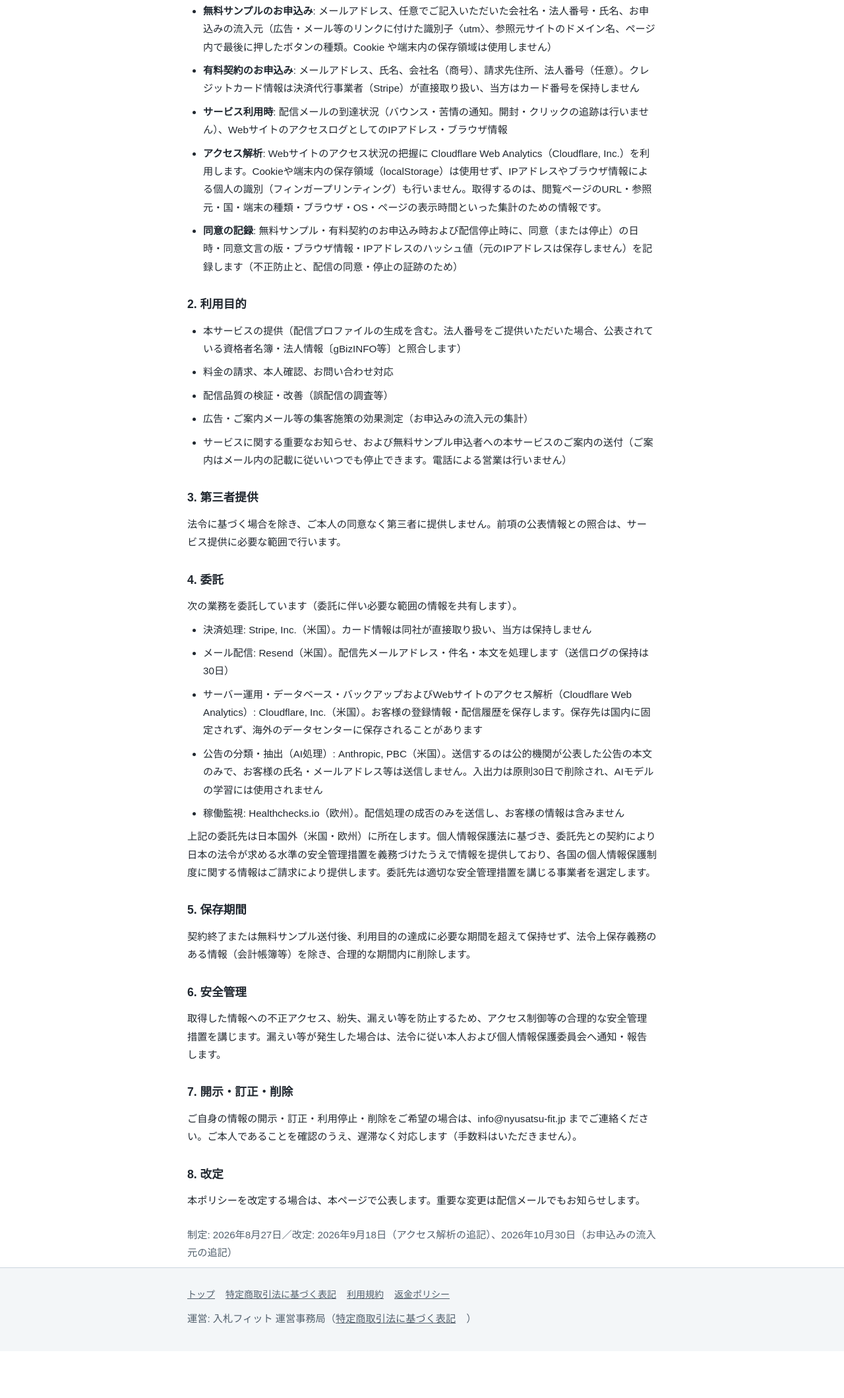
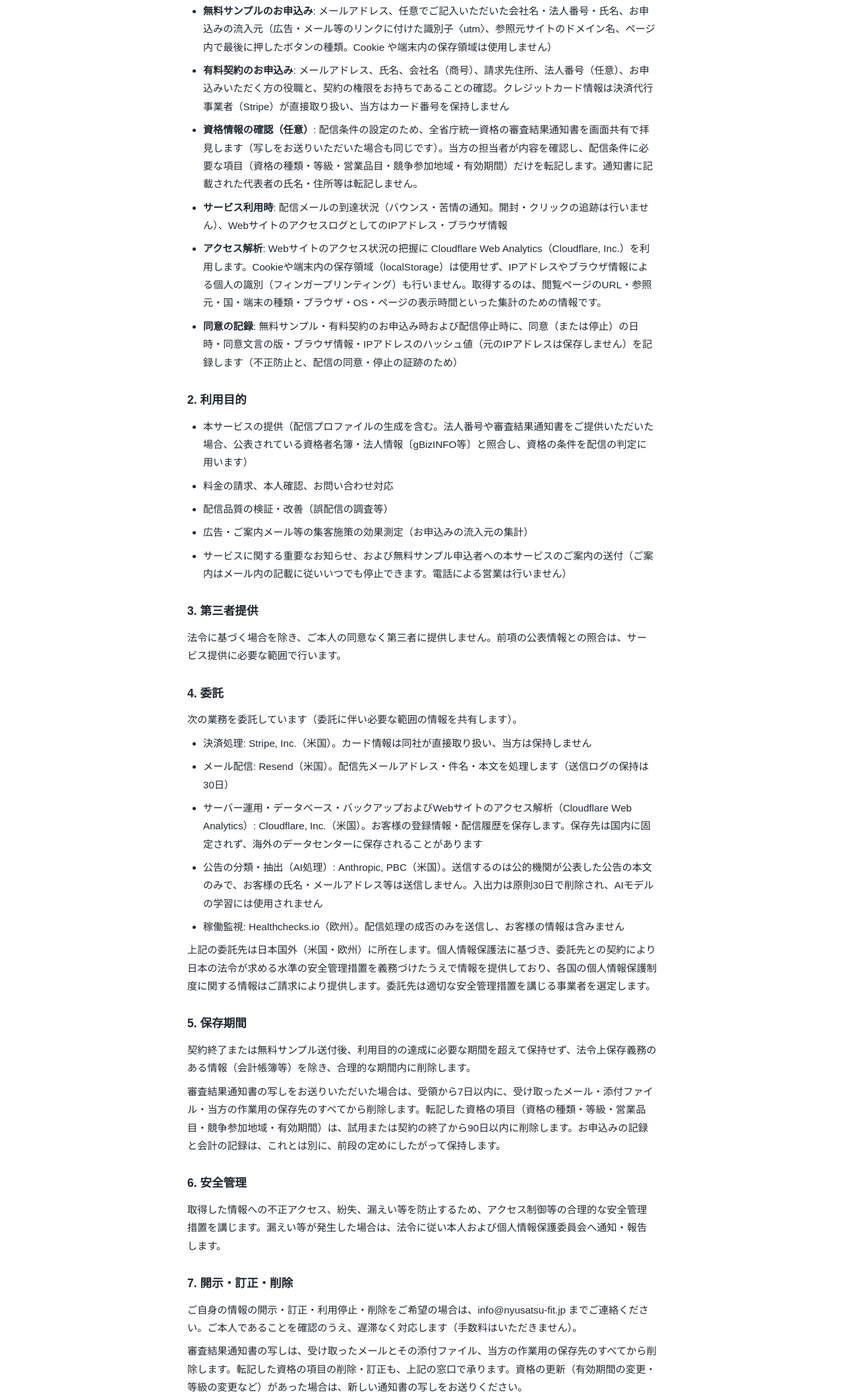
Before and after one commit to ebitake/nyusatsu-fit-site, a plain HTML site: page privacy.html in a window 1280 px wide. Shown: the part 282-2401 px from the top of the page at 66% size. Before the commit the page ends 2330 px from the top, so only its background shows below. Drawn offline with Linux system fonts and the light colour scheme.

Commit message:
privacy: 資格情報の確認（審査結果通知書は画面共有が基本・写しは 7 日以内に削除・転記は 5 項目だけ・転記した項目は試用／契約の終了から 90 日以内に削除）・有料申込の役職と契約権限の確認・照合の利用目的（HQ 11/25・ユーザー「この内容で公開 OK」・改定日は公開日に直す）
Co-Authored-By: Claude Opus 5.5 <noreply@anthropic.com>

```diff
--- a/privacy.html
+++ b/privacy.html
@@ -34,7 +34,8 @@ footer a{margin-right:16px;color:var(--muted)}
 <h2>1. 取得する情報</h2>
 <ul>
 <li><strong>無料サンプルのお申込み</strong>: メールアドレス、任意でご記入いただいた会社名・法人番号・氏名、お申込みの流入元（広告・メール等のリンクに付けた識別子〈utm〉、参照元サイトのドメイン名、ページ内で最後に押したボタンの種類。Cookie や端末内の保存領域は使用しません）</li>
-<li><strong>有料契約のお申込み</strong>: メールアドレス、氏名、会社名（商号）、請求先住所、法人番号（任意）。クレジットカード情報は決済代行事業者（Stripe）が直接取り扱い、当方はカード番号を保持しません</li>
+<li><strong>有料契約のお申込み</strong>: メールアドレス、氏名、会社名（商号）、請求先住所、法人番号（任意）、お申込みいただく方の役職と、契約の権限をお持ちであることの確認。クレジットカード情報は決済代行事業者（Stripe）が直接取り扱い、当方はカード番号を保持しません</li>
+<li><strong>資格情報の確認（任意）</strong>: 配信条件の設定のため、全省庁統一資格の審査結果通知書を画面共有で拝見します（写しをお送りいただいた場合も同じです）。当方の担当者が内容を確認し、配信条件に必要な項目（資格の種類・等級・営業品目・競争参加地域・有効期間）だけを転記します。通知書に記載された代表者の氏名・住所等は転記しません。</li>
 <li><strong>サービス利用時</strong>: 配信メールの到達状況（バウンス・苦情の通知。開封・クリックの追跡は行いません）、WebサイトのアクセスログとしてのIPアドレス・ブラウザ情報</li>
 <li><strong>アクセス解析</strong>: Webサイトのアクセス状況の把握に Cloudflare Web Analytics（Cloudflare, Inc.）を利用します。Cookieや端末内の保存領域（localStorage）は使用せず、IPアドレスやブラウザ情報による個人の識別（フィンガープリンティング）も行いません。取得するのは、閲覧ページのURL・参照元・国・端末の種類・ブラウザ・OS・ページの表示時間といった集計のための情報です。</li>
 <li><strong>同意の記録</strong>: 無料サンプル・有料契約のお申込み時および配信停止時に、同意（または停止）の日時・同意文言の版・ブラウザ情報・IPアドレスのハッシュ値（元のIPアドレスは保存しません）を記録します（不正防止と、配信の同意・停止の証跡のため）</li>
@@ -42,7 +43,7 @@ footer a{margin-right:16px;color:var(--muted)}
 
 <h2>2. 利用目的</h2>
 <ul>
-<li>本サービスの提供（配信プロファイルの生成を含む。法人番号をご提供いただいた場合、公表されている資格者名簿・法人情報〔gBizINFO等〕と照合します）</li>
+<li>本サービスの提供（配信プロファイルの生成を含む。法人番号や審査結果通知書をご提供いただいた場合、公表されている資格者名簿・法人情報〔gBizINFO等〕と照合し、資格の条件を配信の判定に用います）</li>
 <li>料金の請求、本人確認、お問い合わせ対応</li>
 <li>配信品質の検証・改善（誤配信の調査等）</li>
 <li>広告・ご案内メール等の集客施策の効果測定（お申込みの流入元の集計）</li>
@@ -65,17 +66,19 @@ footer a{margin-right:16px;color:var(--muted)}
 
 <h2>5. 保存期間</h2>
 <p>契約終了または無料サンプル送付後、利用目的の達成に必要な期間を超えて保持せず、法令上保存義務のある情報（会計帳簿等）を除き、合理的な期間内に削除します。</p>
+<p>審査結果通知書の写しをお送りいただいた場合は、受領から7日以内に、受け取ったメール・添付ファイル・当方の作業用の保存先のすべてから削除します。転記した資格の項目（資格の種類・等級・営業品目・競争参加地域・有効期間）は、試用または契約の終了から90日以内に削除します。お申込みの記録と会計の記録は、これとは別に、前段の定めにしたがって保持します。</p>
 
 <h2>6. 安全管理</h2>
 <p>取得した情報への不正アクセス、紛失、漏えい等を防止するため、アクセス制御等の合理的な安全管理措置を講じます。漏えい等が発生した場合は、法令に従い本人および個人情報保護委員会へ通知・報告します。</p>
 
 <h2>7. 開示・訂正・削除</h2>
 <p>ご自身の情報の開示・訂正・利用停止・削除をご希望の場合は、info@nyusatsu-fit.jp までご連絡ください。ご本人であることを確認のうえ、遅滞なく対応します（手数料はいただきません）。</p>
+<p>審査結果通知書の写しは、受け取ったメールとその添付ファイル、当方の作業用の保存先のすべてから削除します。転記した資格の項目の削除・訂正も、上記の窓口で承ります。資格の更新（有効期間の変更・等級の変更など）があった場合は、新しい通知書の写しをお送りください。</p>
 
 <h2>8. 改定</h2>
 <p>本ポリシーを改定する場合は、本ページで公表します。重要な変更は配信メールでもお知らせします。</p>
 
-<p style="margin-top:24px;color:var(--muted)">制定: 2026年8月27日／改定: 2026年9月18日（アクセス解析の追記）、2026年10月30日（お申込みの流入元の追記）</p>
+<p style="margin-top:24px;color:var(--muted)">制定: 2026年8月27日／改定: 2026年9月18日（アクセス解析の追記）、2026年10月30日（お申込みの流入元の追記）、2026年11月25日（資格情報の確認の追記）</p>
 </main>
 <footer><div class="wrap">
 <a href="index.html">トップ</a><a href="tokushoho.html">特定商取引法に基づく表記</a><a href="terms.html">利用規約</a><a href="refund.html">返金ポリシー</a>
```
